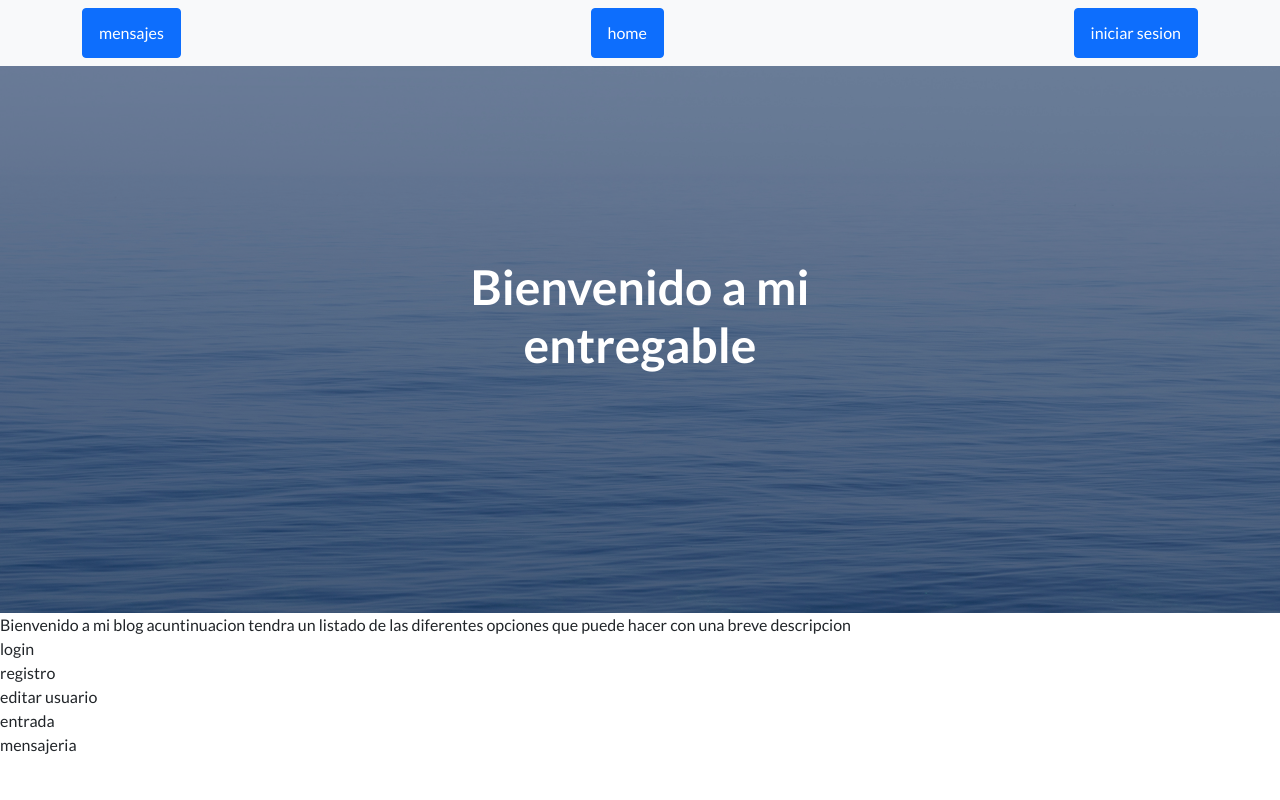
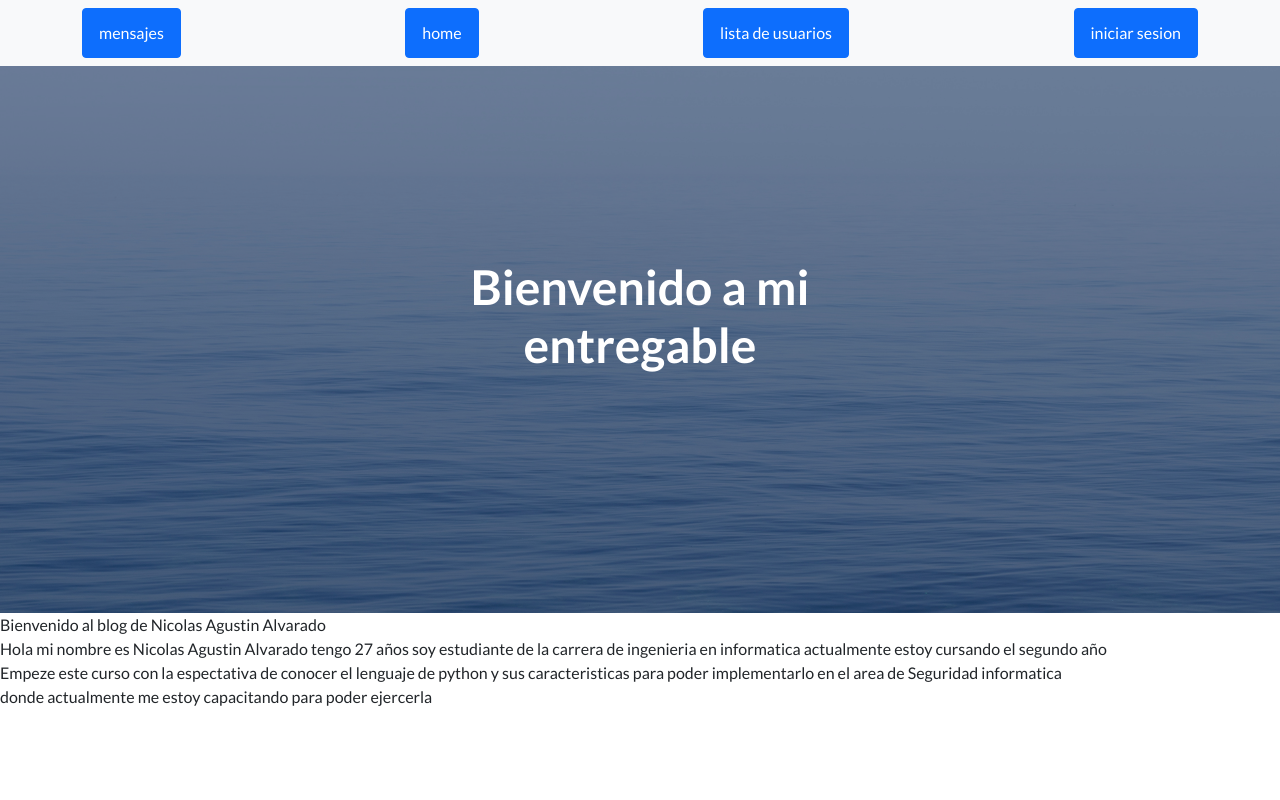
Before and after one commit to NicolasALvarado1995/ProyectoFinal, a Django app: page / in a window 1280 px wide. Run offline with Django 3.2, Linux system fonts and the light colour scheme; data that the repository does not hold is empty; parts of the project's set-up code (start-up, migrations or seed data) failed here and were passed over; some libraries are stand-ins or nearby versions.

Commit message:
modificacion de ultimo momento

```diff
--- a/proyecto_final/proyecto_final/templates/forms/home.html
+++ b/proyecto_final/proyecto_final/templates/forms/home.html
@@ -1,23 +1,12 @@
 {% extends 'index/index.html' %}
 {% block contenido %}
-    Bienvenido a mi blog
-    acuntinuacion tendra un listado de las diferentes opciones que puede hacer con una breve descripcion
+    Bienvenido al blog de Nicolas Agustin Alvarado
     <br>
-    login
+    Hola mi nombre es Nicolas Agustin Alvarado tengo 27 años soy estudiante de la carrera de ingenieria en informatica actualmente estoy cursando el segundo año
     <br>
-    registro
+    Empeze este curso con la espectativa de conocer el lenguaje de python y sus caracteristicas para poder implementarlo en el area de Seguridad informatica
     <br>
-    editar usuario
+    donde actualmente me estoy capacitando para poder ejercerla
     <br>
-    entrada
     <br>
-    mensajeria
-
-    {% if entradas %}
-      {% for entrada in entradas %}
-        <div>
-          {{ entrada.mensaje }}
-        </div>
-      {% endfor %}
-    {% endif %}
 {% endblock contenido %}
--- a/proyecto_final/proyecto_final/templates/index/index.html
+++ b/proyecto_final/proyecto_final/templates/index/index.html
@@ -23,12 +23,10 @@
             <div class="container">
                 <a class="btn btn-primary" href="/mensajeria">mensajes</a>
                 <a class="btn btn-primary" href="/">home</a>
-                {%if request.user.is.autenticated%}
-                <a>{{request.user.username}}</a>
-                {% else %}
+                <a class="btn btn-primary" href="/usuarios">lista de usuarios</a>
 
                     <a class="btn btn-primary" href="/login">iniciar sesion</a>
-                {%endif%}
+
 
 
             </div>
```
Also changed, not shown: proyecto_final/proyecto_final/templates/forms/recibirmensaje.html (+3 -10 lines), proyecto_final/proyecto_final/templates/forms/usuario.html (+3 -5 lines).
